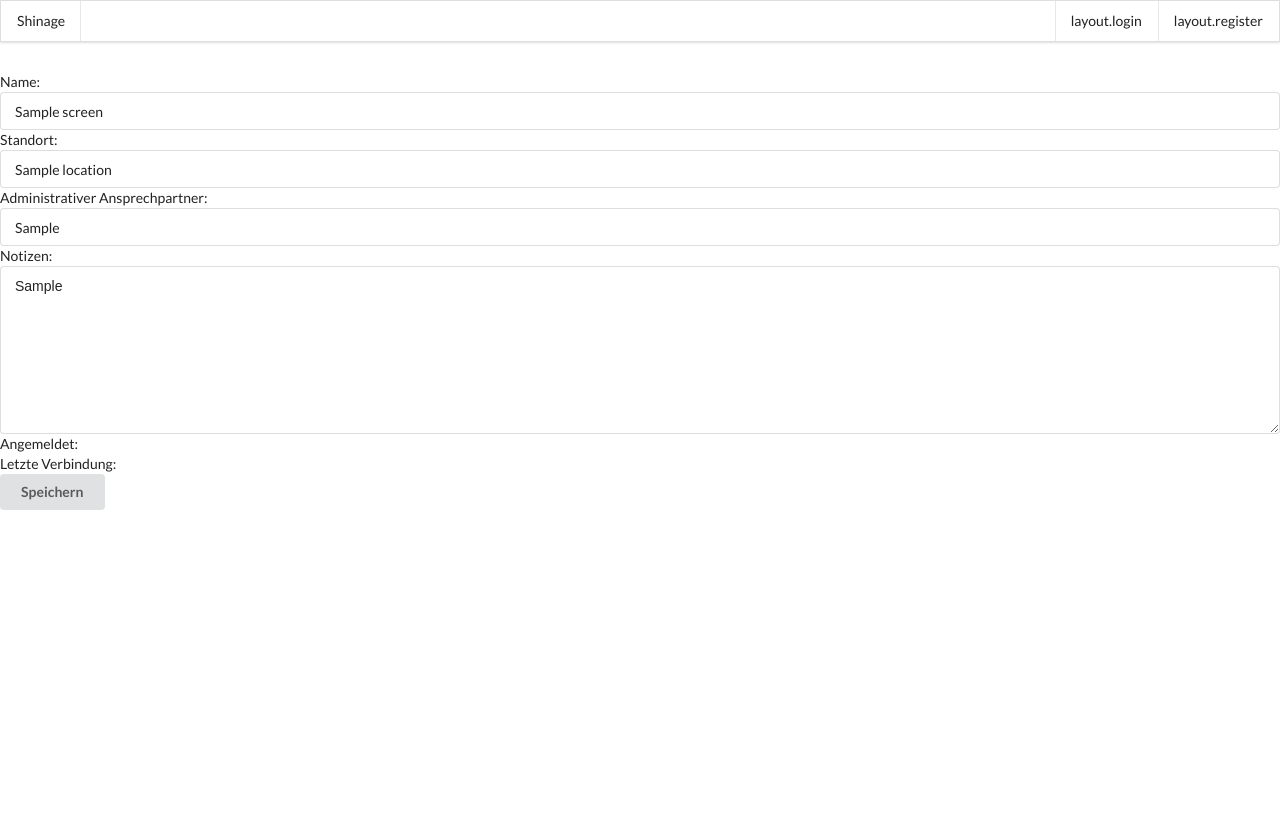
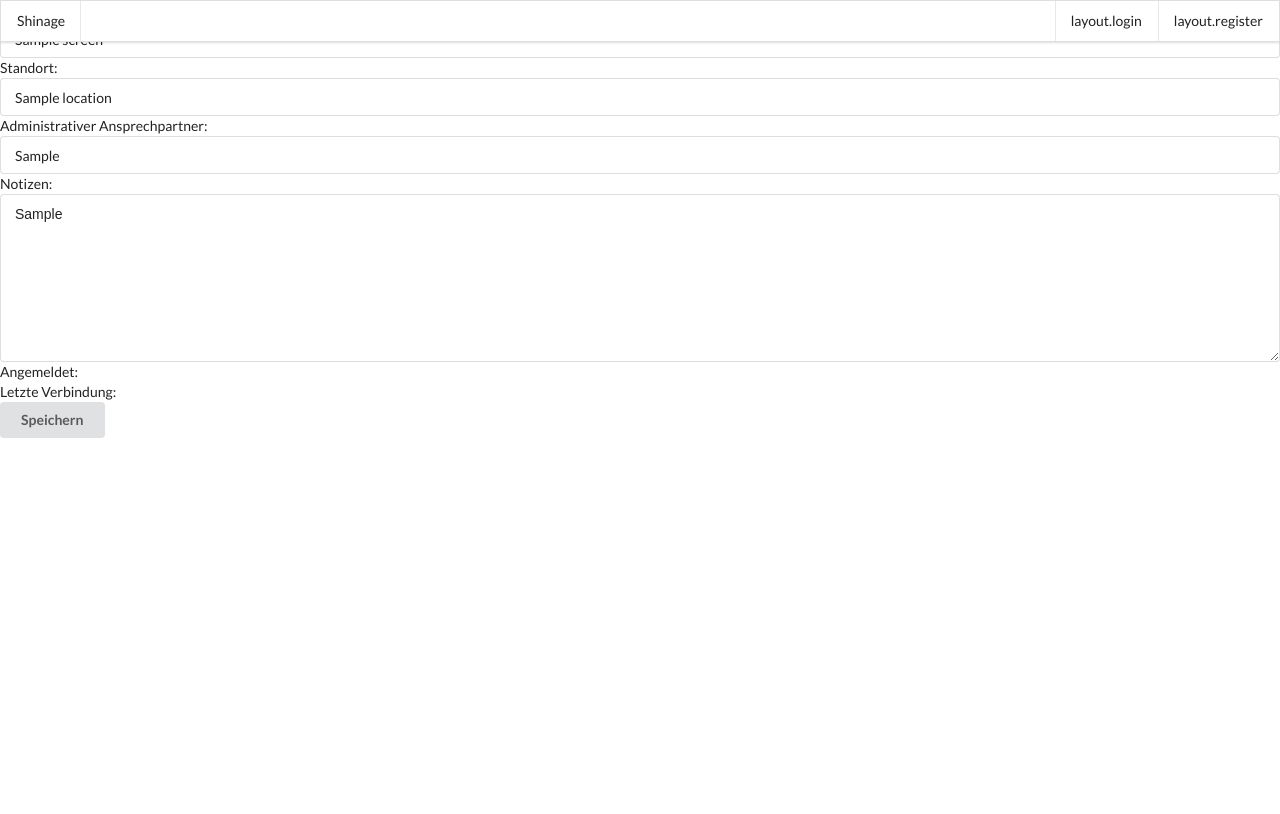
Before and after one commit to michz/shinage-server, a Symfony app: template app/Resources/views/adm/screens.html.twig in a window 1280 px wide. After the commit the page ends 438 px from the top, so only its background shows below. Run offline with Twig, Linux system fonts and the light colour scheme; the template is opened without the code that fills it: most values are stand-ins (such as "Sample title", 1, 10 or a date in 2020); some libraries are stand-ins or nearby versions.

Commit message:
make main container position absolute; change flash handling to JS

```diff
--- a/app/Resources/views/base.html.twig
+++ b/app/Resources/views/base.html.twig
@@ -31,38 +31,14 @@
     <body>
         {% include('navi/navigation.html.twig') %}
 
-        {% if app.session.flashBag.has('*') %}
-            gibt welche
-        {% endif %}
+        <div id="mainWrapper">
+            {# main content #}
+            {% block body %}{% endblock %}
 
-        {# flash messages #}
-        <div class="ui flashTop container">
-            {% for flash_message in app.session.flashBag.get('error') %}
-                <div class="alert alert-danger">
-                    {{ flash_message }}
-                </div>
-            {% endfor %}
-            {% for flash_message in app.session.flashBag.get('success') %}
-                <div class="flash flash-success">
-                    {{ flash_message }}
-                </div>
-            {% endfor %}
-            {% for flash_message in app.session.flashBag.get('notice') %}
-                <div class="flash flash-notice">
-                    {{ flash_message }}
-                </div>
-            {% endfor %}
+            <div id="ajax-loading">
+                <img src="{{ asset('img/spin.gif') }}">
+            </div>
         </div>
-
-        {# main content #}
-        {% block body %}{% endblock %}
-
-
-
-        <div id="ajax-loading">
-            <img src="{{ asset('img/spin.gif') }}">
-        </div>
-
 
 
         <script src="{{ asset('js/lib/jquery-3.1.1.min.js') }}"></script>
@@ -75,13 +51,18 @@
         <script src="{{ asset('js/lib/notify.min.js') }}"></script>
         <script src="{{ asset('js/lib/moment.min.js') }}"></script>
         <script src="{{ asset('js/shinage.js') }}"></script>
-        {#<script src="{{ asset('js/shinage-client.js') }}"></script>#}
         <script src="{{ asset('js/lib/fullcalendar.min.js') }}"></script>
         <script src="{{ asset('js/lib/fullcalendar-locale-all.js') }}"></script>
         <script src="{{ asset('js/slideshowEditor.js') }}"></script>
 
         <script>
             $.notify.defaults({ autoHideDelay: 2000, showDuration: 250 });
+
+            {% for label, messages in app.flashes %}
+                {% for message in messages %}
+                    $.notify("{{ message }}", { className: '{{ label }}', autoHideDelay: 10000 });
+                {% endfor %}
+            {% endfor %}
         </script>
 
         {% block scripts %}{% endblock %}
--- a/app/Resources/views/navi/navigation.html.twig
+++ b/app/Resources/views/navi/navigation.html.twig
@@ -1,7 +1,6 @@
 
 {% set route = app.request.attributes.get('_route') %}
 
-<div class="ui container">
 <div class="ui fixed menu">
     <div class="item">Shinage</div>
     {% include 'navi/manage.html.twig' %}
@@ -12,7 +11,3 @@
         {% include 'navi/login.html.twig' %}
     </div>
 </div>
-</div>
-
-<div class="ui hidden divider">
-</div>
--- a/web/css/shinsrv.css
+++ b/web/css/shinsrv.css
@@ -8,6 +8,15 @@
 
 html,body { margin:0; padding:0; }
 body { background: #F5F5F5; font: 16px/1.5 sans-serif; }
+
+#mainWrapper {
+    position: absolute;
+    top: 0;
+    left: 0;
+    right: 0;
+    height: 100%;
+    overflow: scroll;
+}
 
 .ui.flashTop.container,
 .ui.main.container {
```
Lines whose indentation alone changed are shown as unchanged.
